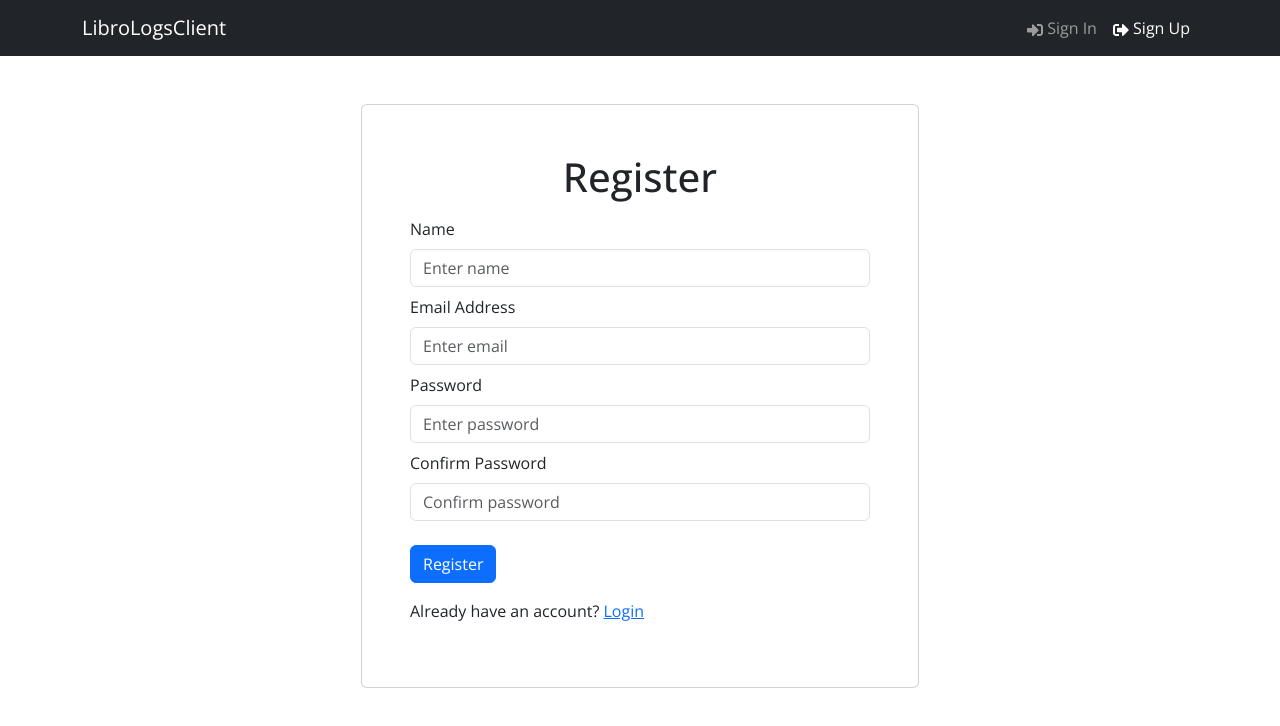
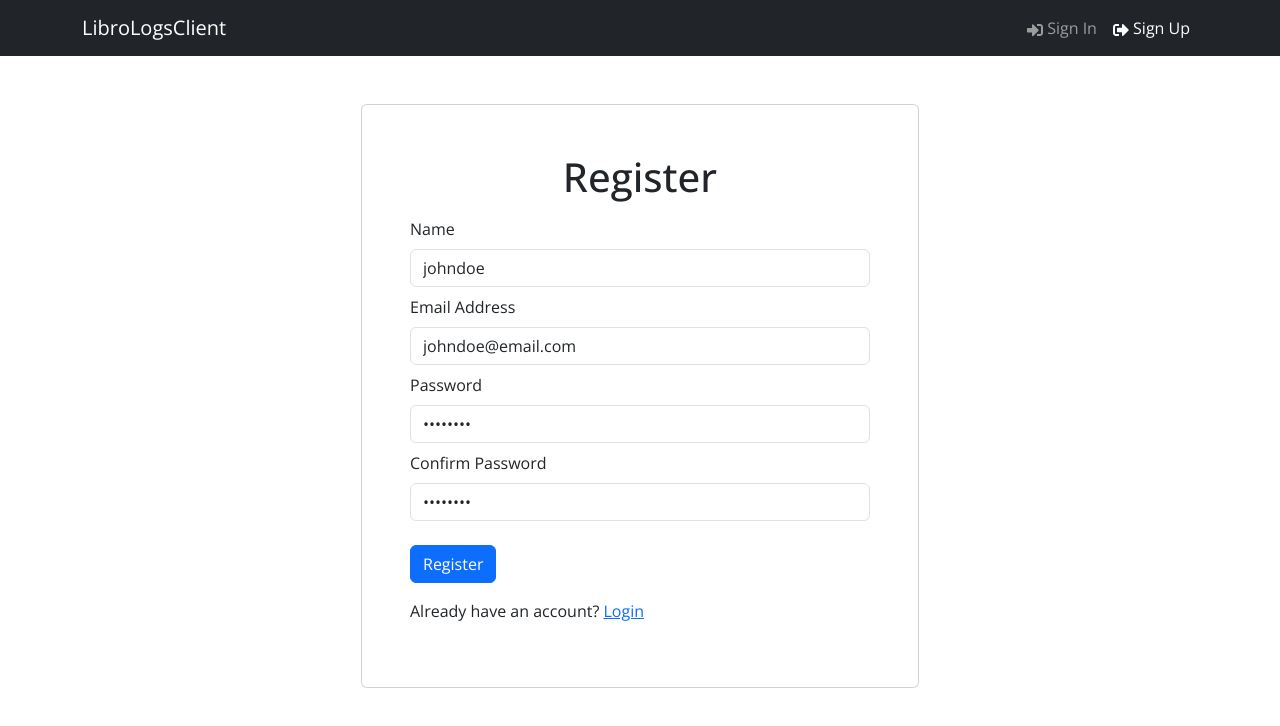
Before and after one commit to StepanTymofiichuk/LibroLogsClient, a React (Vite) app: page /register in a window 1280 px wide. Shown: the top 726 px of the page. Built offline with nearby package versions, Linux system fonts and the light colour scheme.

Commit message:
update sign in / register functionality

```diff
--- a/src/screens/LoginScreen.jsx
+++ b/src/screens/LoginScreen.jsx
@@ -8,7 +8,7 @@ import { toast } from 'react-toastify';
 
 const LoginScreen = () => {
     const [email, setEmail] = useState('johndoe@email.com');
-    const [password, setPassword] = useState('1');
+    const [password, setPassword] = useState('qwer1234');
 
     const dispatch = useDispatch();
     const navigate = useNavigate();
@@ -24,7 +24,7 @@ const LoginScreen = () => {
     const submitHandler = async (e) => {
         e.preventDefault();
         try {
-            dispatch(setCredentials({ email, password }));
+            dispatch(setCredentials({id: Math.floor(Math.random() * 11), name: email.split("@")[0], email, password }));
             navigate('/');
         } catch (err) {
             toast.error(err?.data?.message || err.error);
--- a/src/screens/RegisterScreen.jsx
+++ b/src/screens/RegisterScreen.jsx
@@ -1,17 +1,28 @@
 import { useState } from 'react';
-import { Link } from 'react-router-dom';
+import { Link, useNavigate } from 'react-router-dom';
+import { useDispatch, useSelector } from 'react-redux';
+import { setCredentials } from '../slices/authSlice';
+import { toast } from 'react-toastify';
 import { Form, Button, Row, Col } from 'react-bootstrap';
 import FormContainer from '../components/FormContainer';
 
 const RegisterScreen = () => {
-  const [name, setName] = useState('');
-  const [email, setEmail] = useState('');
-  const [password, setPassword] = useState('');
-  const [confirmPassword, setConfirmPassword] = useState('');
+  const [name, setName] = useState('johndoe');
+  const [email, setEmail] = useState('johndoe@email.com');
+  const [password, setPassword] = useState('qwer1234');
+  const [confirmPassword, setConfirmPassword] = useState('qwer1234');
+
+  const dispatch = useDispatch();
+  const navigate = useNavigate();
 
   const submitHandler = async (e) => {
     e.preventDefault();
-    console.log('submit');
+    try {
+      dispatch(setCredentials({id: Math.floor(Math.random() * 11), email, name }));
+      navigate('/');
+  } catch (err) {
+      toast.error(err?.data?.message || err.error);
+  }
   };
 
   return (
```
